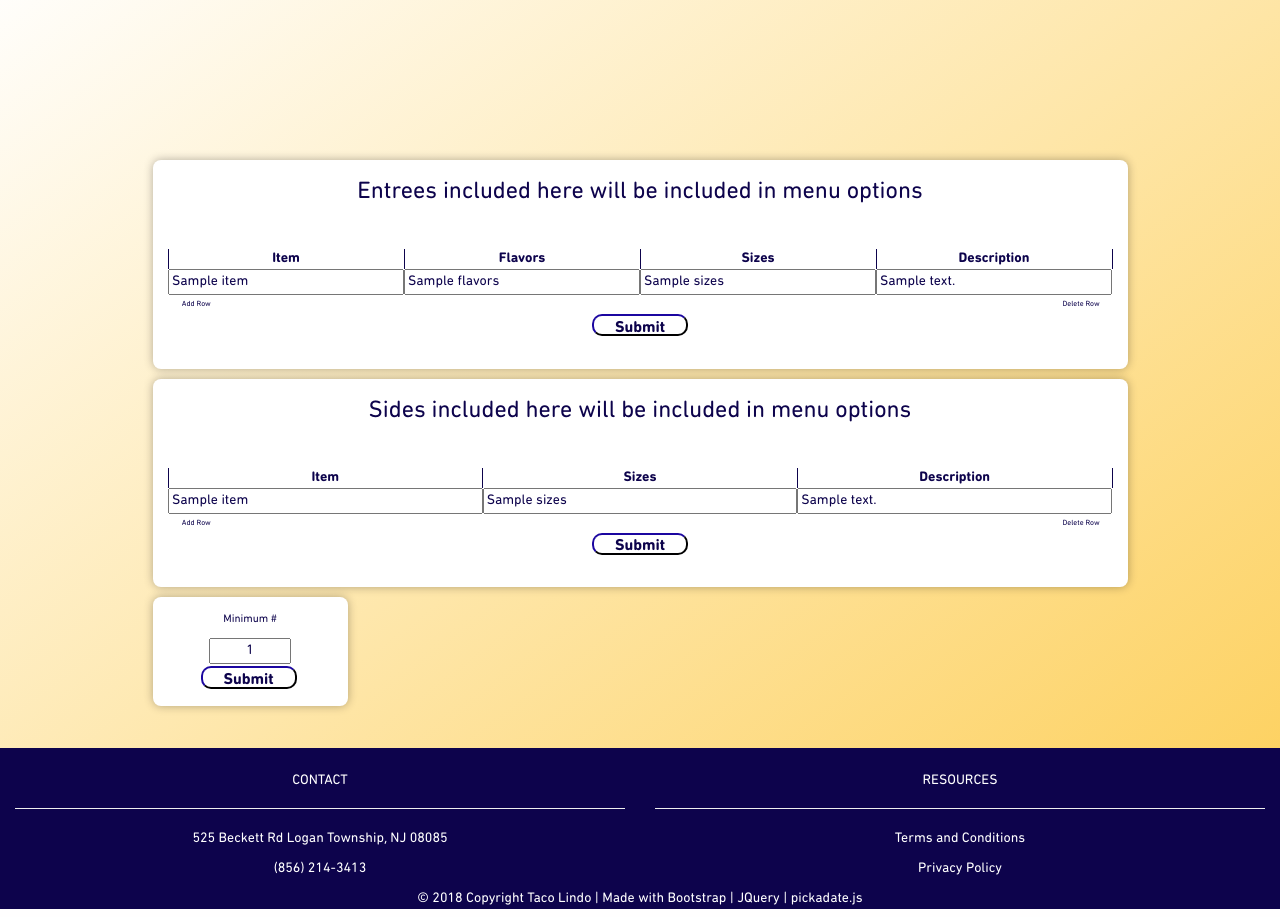
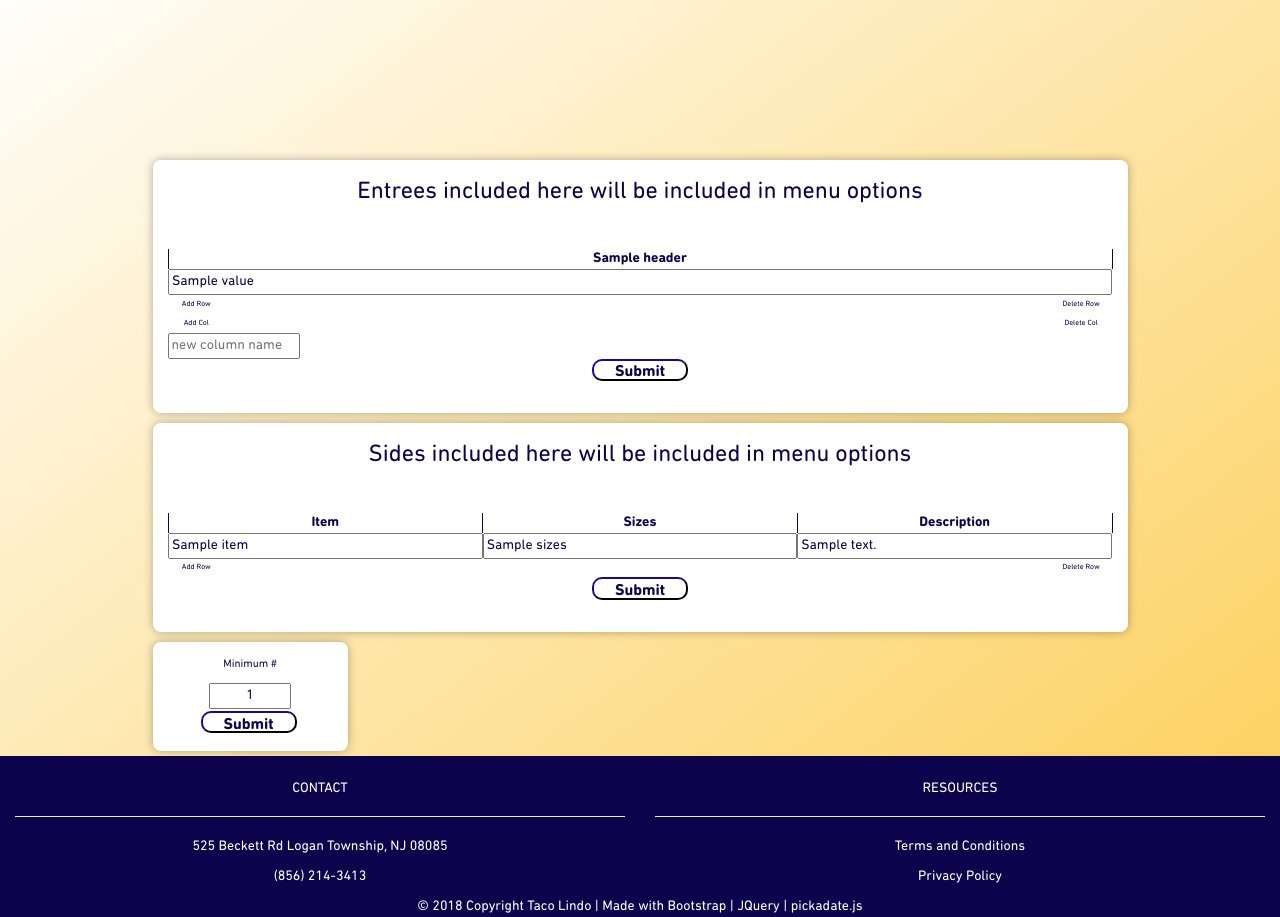
Before and after one commit to jzohdi/TLindo-v2.0, a Python web app: template templates/menusetter.html in a window 1280 px wide. Shown: the part 52-969 px from the top of the page. Run offline with Jinja, Linux system fonts and the light colour scheme; the template is opened without the code that fills it: most values are stand-ins (such as "Sample title", 1, 10 or a date in 2020); some libraries are stand-ins or nearby versions.

Commit message:
menusetter for admin using loops from flask lists of dictionaries to set table, now correctly keeps track of column names and rows for adding new columns and rows, fixed addModalTo(ID*like) TODO: write sum for sides table

```diff
--- a/static/scripts.js
+++ b/static/scripts.js
@@ -96,7 +96,12 @@ function initSettings(idOfMin) {
     $(idOfMin).append(data.minsize);
   });
 }
-
+/*
+ SHUTDOWN OVER RIDE FOR DEVELOPMENT ONLY TAKE OUT BEFORE DEPOLOYMENT
+*/
+function shutDown() {
+  $.post($SCRIPT_ROOT + "/shutdown", {}, function(data, textStatus) {});
+}
 /*
  * here we simiply show the message on first screen that tells customer
  * to call if date not available or party is too small.
@@ -232,7 +237,9 @@ function setStep3() {
     "</h4></div>";
   $("#event-planner").append(newDiv2);
 }
-
+/* Start the help screen for selecting the items
+   or menu seletion without help.
+   If no help then call function startSelectionScreen */
 function setUpHelpScreen(needHelp) {
   fadeOutMain();
 
@@ -242,34 +249,46 @@ function setUpHelpScreen(needHelp) {
     if (needHelp === "nohelp") startSelectionScreen();
   }, 1000);
 }
+/*
+   start menu selection screen
+   window.selectedFoodOptions will keep track of the items chosen
+*/
 function startSelectionScreen() {
   /* Return an array of the div elements representing food options*/
 
   window.selectedFoodOptions = {};
+
   let helperScreenDiv =
-    '<div id="card2" class="col-md-8 col-md-offset-2 main-card fade-in-left helper-screen">' +
+    '<div id="card2" class="col-md-8 col-md-offset-2 main-card fade-in-left helper-screen question-titles">' +
     "<div class='row normalize-height'><div id='food-options' class='col-md-6'><h3 style='border-bottom: 1px solid;'>Entree Options</h3></div>" +
     "<div id='selected-food' class='col-md-6'><h3 style='border-bottom: 1px solid;' >Selected Items</h3> </div></div></div>";
 
   $("#top-message").append(helperScreenDiv);
+
+  // need to pass in the id of the entree div
+  showEntreeOptions("#food-options");
+}
+function showEntreeOptions(idOfEntreeDiv) {
+  let entreeItems = window.PageSettings["entree"];
+  console.log(entreeItems);
 }
 function startHelpScreen() {
   console.log("Help");
   let maxItems = Math.floor(
     (eventVariables.numberOfPeople.adults +
       eventVariables.numberOfPeople.kids) /
-      8
+      window.PageSettings.minsize
   );
   let maxFlavors = Math.min([maxItems, 4]);
   let itemsGrammer = maxItems > 1 ? " items" : " item";
 }
 
 // let divs = [
-//   '<div id="item1" class="entree-options row"><div onclick="showSelection1(\'Burrito\', 1)" class="col-xs-6 col-xs-offset-3 entree-item">Burrito Tray</div></div>'
+//   '<div id="item1" class="entree-options row"><div onclick="showSelection1(\'Burrito\', 1)" class="col-xs-6 entree-item">Burrito Tray</div></div>'
 // ];
 
 function showSelection1(itemName, num) {
-  let itemSelection = getSelection(num);
+  let itemSelection = getSelectionForItem(num);
 
   let modalDiv =
     '<div id="myModal" class="modal question-titles"><div id="add-modal-content" class="main-card">' +
@@ -298,7 +317,7 @@ function showSelection1(itemName, num) {
   };
 }
 
-function getSelection(itemNum) {
+function getSelectionForItem(itemNum) {
   let divToAppendInModal;
   let entreeType = getEntreeType(itemNum);
   let meatChoices = "";
--- a/templates/menusetter.html
+++ b/templates/menusetter.html
@@ -17,13 +17,28 @@ head %}
         <fieldset>
           <table id="menu-setter-table" class="menu-table">
             <tr>
-              <th>Item</th>
-              <th>Flavors</th>
-              <th>Sizes</th>
-              <th>Description</th>
+              {% for header in headers %}
+              <th>{{ header }}</th>
+              {% endfor %} {#
+              <!--
+                {% for header in headers %}
+                <th>{{ header }}</th>
+                {% endfor %}
+              -->#}
             </tr>
-            {% for menuItem in entreeMenu %}
-
+            {% for menuItem in entreeMenu %} {% set outer_loop = loop %} {% for
+            key, value in menuItem.items() %}
+            <td>
+              <input
+                id="{{ outer_loop.index - 1 }}{{ key }}"
+                type="text"
+                name="{{ outer_loop.index - 1 }}"
+                autocomplete="off"
+                class="form-input-box"
+                value="{{ value }}"
+              />
+            </td>
+            {% endfor %} {#<!--
               <tr>
                   <td>
                     <input
@@ -57,20 +72,21 @@ head %}
                       id="{{ loop.index - 1}}description"
                       autocomplete="off"
                       onclick="showModal('#modal-holder', '{{ loop.index - 1}}description')"
-                  class="form-input-box description"
+                      class="form-input-box"
                       name="{{ loop.index - 1 }}"
                       type="text"
                       value="{{ menuItem.description }}"
                     />
                   </td>
+
               </tr>
-            {% endfor %}
+            -->#} {% endfor %}
           </table>
 
           <div class="row">
             <div class="col-xs-2">
               <div
-                onclick="addRow('#menu-setter-table', '', 'entree-submit')"
+                onclick="addRow('#menu-setter-table', '', '#entree-submit')"
                 class="button button1 question-titles add-row-button"
               >
                 Add Row
@@ -83,6 +99,33 @@ head %}
               >
                 Delete Row
               </div>
+            </div>
+          </div>
+          <div class="row">
+            <div class="col-xs-2">
+              <div
+                onclick="addCol('#menu-setter-table', '', '#entree-submit', '#newCol1')"
+                class="button button1 question-titles add-row-button"
+              >
+                Add Col
+              </div>
+            </div>
+            <div class="col-xs-2 col-xs-offset-8">
+              <div
+                onclick="deleteCol('#menu-setter-table', '')"
+                class="button button1 question-titles delete-row-button"
+              >
+                Delete Col
+              </div>
+            </div>
+          </div>
+          <div class="row">
+            <div class="col-xs-2">
+              <input
+                style="width: 100%;"
+                id="newCol1"
+                placeholder="new column name"
+              />
             </div>
           </div>
           <div class="form-group">
@@ -151,7 +194,7 @@ head %}
                   id="sides{{ loop.index - 1 }}description"
                   autocomplete="off"
                   onclick="showModal('#modal-holder', 'sides{{ loop.index - 1 }}description')"
-                  class="form-input-box description"
+                  class="form-input-box"
                   name="sides{{ loop.index - 1 }}"
                   type="text"
                   value="{{ sidesItem.description }}"
@@ -164,7 +207,7 @@ head %}
           <div class="row">
             <div class="col-xs-2">
               <div
-                onclick="addRow('#menu-setter-table2', 'sides', 'sides-submit')"
+                onclick="addRow('#menu-setter-table2', 'sides', '#sides-submit')"
                 class="button button1 question-titles add-row-button"
               >
                 Add Row
@@ -216,6 +259,15 @@ head %}
   </div>
 </div>
 <script type="text/javascript">
+  function addModalTo(elementID) {
+    $("*[id*=" + elementID + "]:visible").each(function() {
+      let $id = $(this).attr("id");
+      // console.log($id);
+      $(this).attr("onclick", "showModal('#modal-holder', '" + $id + "')");
+    });
+  }
+  addModalTo("description");
+
   function showModal(tempId, idNum) {
     let id_of_element = idNum;
     if (typeof id_of_element === "number") {
@@ -254,20 +306,69 @@ head %}
       }
     };
   }
+  function addCol(idOfTable, name_prefix, submit_id, inputIdForColName) {
+    inputIdForColName = inputIdForColName.replace("#", "");
+    let new_col_name = document.getElementById(inputIdForColName).value;
+
+    let $rows_count = $(idOfTable + " tr").length;
+    let headerElement = "<th>" + new_col_name + "</th>";
+
+    let headerRow = $(idOfTable + " tr:first");
+    headerRow.append(headerElement);
+
+    let lowerCaseName = new_col_name.toLocaleLowerCase();
+    let x = 0;
+    let inputDiv;
+    let $rows = $(idOfTable + " tbody tr")
+      .not(":first")
+      .each(function(index) {
+        inputDiv =
+          '<input style = "width: 100%;" type="text" name = "' +
+          name_prefix +
+          index.toString() +
+          lowerCaseName +
+          '" autocomplete="off" class="form-input-box">';
+        $(this).append(inputDiv);
+      });
+    getTitlesToValues(idOfTable, submit_id);
+  }
   function addRow(idOfTable, name_prefix, submit_id) {
+    let titles = $(idOfTable + " tbody tr th");
+    let menuList = [];
+
+    $.each(titles, function(element) {
+      value = titles[element].innerHTML.toLocaleLowerCase();
+      menuList.push(value);
+    });
+
     let count = $(idOfTable + " tr").length - 1;
-
     count = count.toString();
-    let table_row_div =
-      "<tr>" +
-      getColumnString(name_prefix, count, "item") +
-      getColumn2String(name_prefix, count) +
-      getColumnString(name_prefix, count, "sizes") +
-      getDescriptColString(name_prefix, count) +
-      "</tr>";
+    let table_row_div = "<tr>";
+    $.each(menuList, function(element) {
+      table_row_div += getColumnStringForRow(
+        name_prefix,
+        count,
+        menuList[element]
+      );
+    });
+    table_row_div += "</tr>";
 
     $(idOfTable).append(table_row_div);
+    addModalTo("description");
     getTitlesToValues(idOfTable, submit_id);
+  }
+  function getColumnStringForRow(prefix, count, column_name) {
+    return (
+      '<td><input id="' +
+      prefix +
+      count +
+      column_name +
+      '" type="text" name="' +
+      prefix +
+      count +
+      column_name +
+      '" autocomplete="off" class="form-input-box"/></td>'
+    );
   }
   function deleteRow(idOfTable) {
     let count = $(idOfTable + " tr").length - 1;
@@ -276,45 +377,45 @@ head %}
     }
   }
 
-  function getColumn2String(prefix, row_num) {
-    if (prefix == "") {
-      return (
-        '<td> <input autocomplete="off" class="form-input-box" name="' +
-        prefix +
-        row_num +
-        '" type="text" /> </td>'
-      );
-    }
-    return "";
-  }
+  // function getColumn2String(prefix, row_num) {
+  //   if (prefix == "") {
+  //     return (
+  //       '<td> <input autocomplete="off" class="form-input-box" name="' +
+  //       prefix +
+  //       row_num +
+  //       '" type="text" /> </td>'
+  //     );
+  //   }
+  //   return "";
+  // }
 
-  function getColumnString(prefix, row_num, identifier) {
-    if (prefix == "" || prefix == "sides") {
-      return (
-        '<td><input type="text" name="' +
-        prefix +
-        row_num +
-        '" autocomplete="off" class="form-input-box textarea-size" /> </td>'
-      );
-    }
-    return "";
-  }
-  function getDescriptColString(prefix, row_num) {
-    return (
-      "<td>" +
-      '<input id="' +
-      prefix +
-      row_num +
-      'description" autocomplete="off" onclick="showModal(\'#modal-holder\', \'' +
-      prefix +
-      row_num +
-      "description')\" " +
-      'class="form-input-box description" name="' +
-      prefix +
-      row_num +
-      '" type="text"/> </td>'
-    );
-  }
+  // function getColumnString(prefix, row_num, identifier) {
+  //   if (prefix == "" || prefix == "sides") {
+  //     return (
+  //       '<td><input type="text" name="' +
+  //       prefix +
+  //       row_num +
+  //       '" autocomplete="off" class="form-input-box textarea-size" /> </td>'
+  //     );
+  //   }
+  //   return "";
+  // }
+  // function getDescriptColString(prefix, row_num) {
+  //   return (
+  //     "<td>" +
+  //     '<input id="' +
+  //     prefix +
+  //     row_num +
+  //     'description" autocomplete="off" onclick="showModal(\'#modal-holder\', \'' +
+  //     prefix +
+  //     row_num +
+  //     "description')\" " +
+  //     'class="form-input-box" name="' +
+  //     prefix +
+  //     row_num +
+  //     '" type="text"/> </td>'
+  //   );
+  // }
 
   function setColumnInputNames(idOfTable, listOfColumns) {
     let column_name;
@@ -331,8 +432,8 @@ head %}
           .find("input")
           .attr("name", name);
       }
-
       if (window.device == "mobile") {
+        // TODO change this to addModalTO
         setIdsAndShowModal(idOfTable, column_name, index, $rows, name);
       }
     }
```
Also changed, not shown: application.py (+15 -2 lines). Lines whose indentation alone changed are shown as unchanged.
